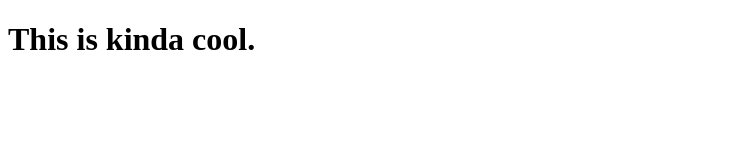
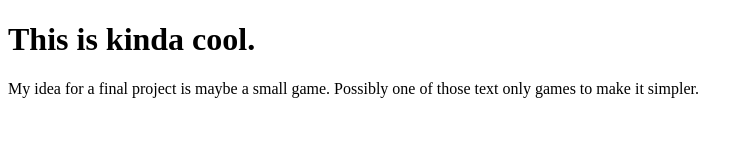
Before and after one commit to KevSheo/CS3338-first-project, a plain HTML site: page index.html in a window 1280 px wide. Shown: the whole page, without its empty margins (0-753 px from the left). Drawn offline with Linux system fonts and the light colour scheme.

Commit message:
Added final project idea to index.html

```diff
--- a/index.html
+++ b/index.html
@@ -7,5 +7,8 @@
 </head>
 <body>
     <h1>This is kinda cool.</h1>
+    <p>
+        My idea for a final project is maybe a small game. Possibly one of those text only games to make it simpler.
+    </p>
 </body>
 </html>
```
